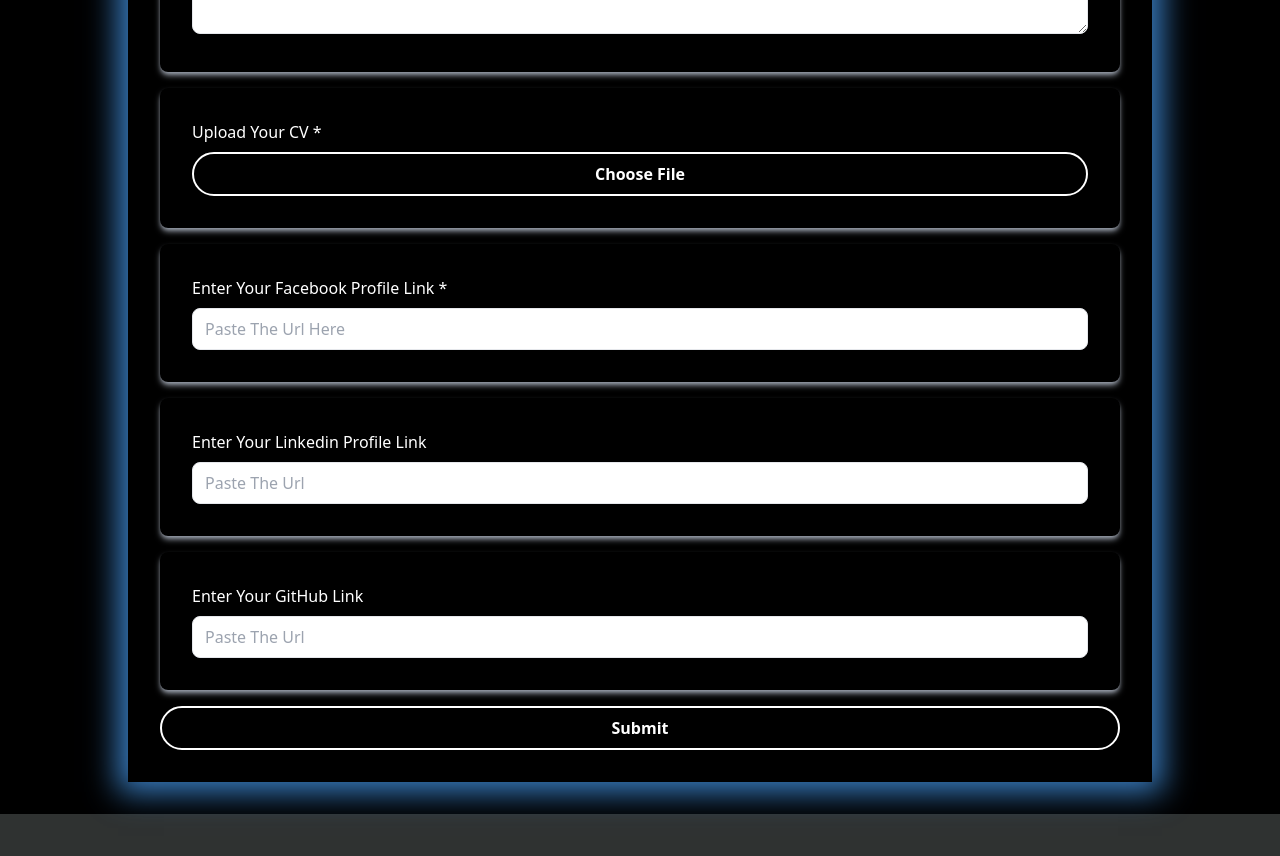
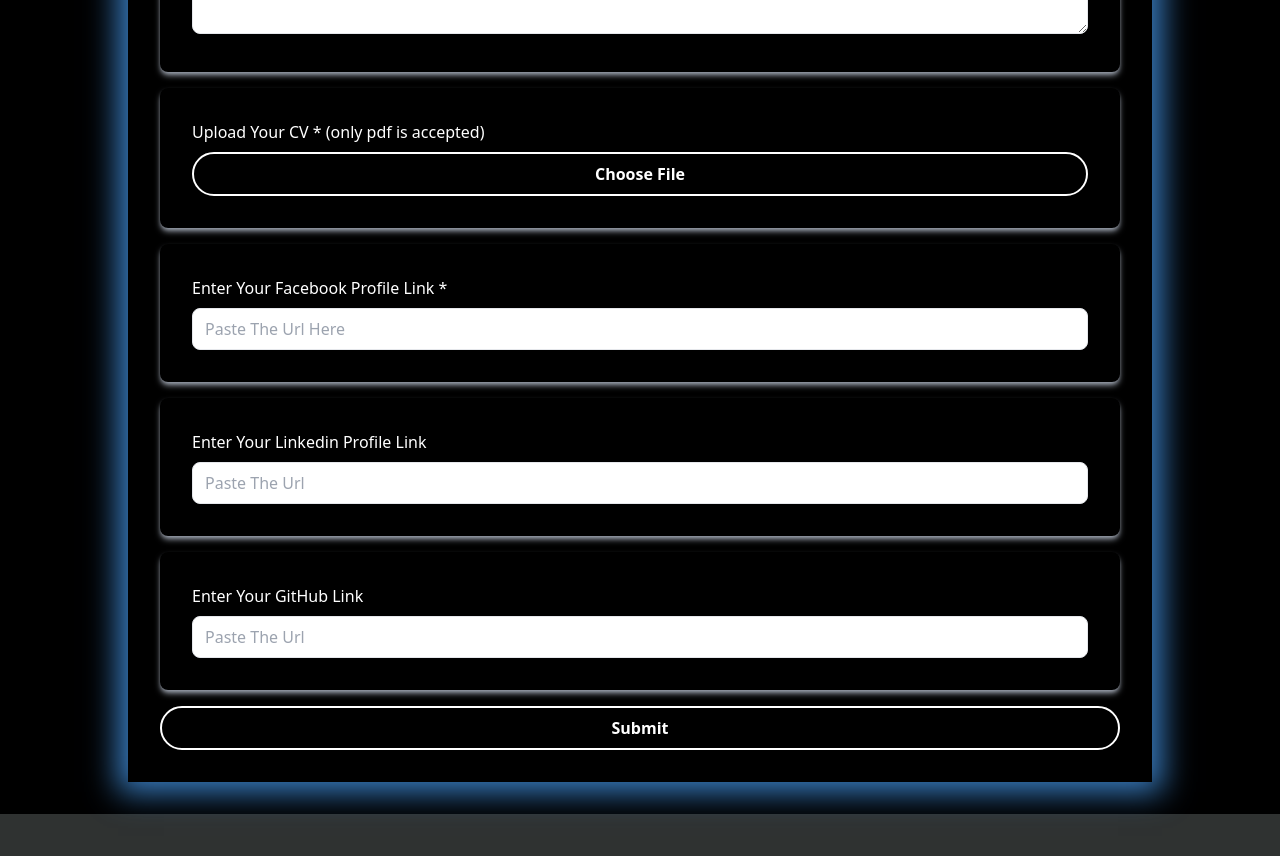
Before and after one commit to ecastthapathali/ecastthapathali.github.io, a React (Vite) app: page /FormSub in a window 1280 px wide. Shown: the part 1760-2616 px from the top of the page. Built offline with nearby package versions, Linux system fonts and the light colour scheme.

Commit message:
cvpdfonly

```diff
--- a/src/components/FormSub.tsx
+++ b/src/components/FormSub.tsx
@@ -340,7 +340,7 @@ const SubForm = () => {
                   className="block text-white text-secondary mb-2"
                   htmlFor="cv"
                 >
-                  Upload Your CV *
+                  Upload Your CV * (only pdf is accepted)
                 </label>
                 <input
                   className="w-full hidden px-3 py-2 rounded-lg focus:outline-none focus:border-secondary"
@@ -348,7 +348,7 @@ const SubForm = () => {
                   id="cv"
                   name="cv"
                   onChange={handleFileChange}
-                  accept=".pdf, image/*"
+                  accept=".pdf*"
                   required
                 />
                 <button
```
